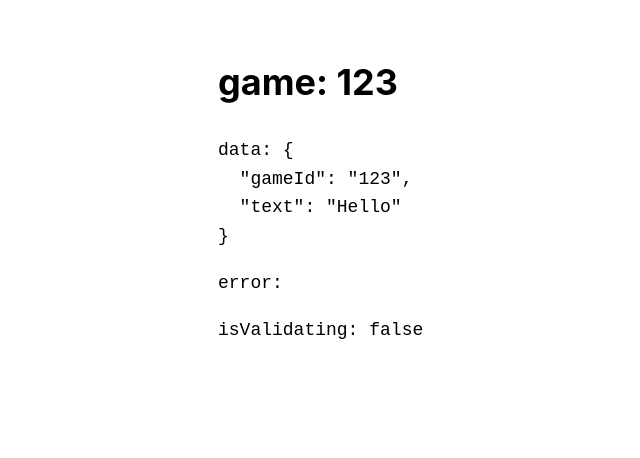
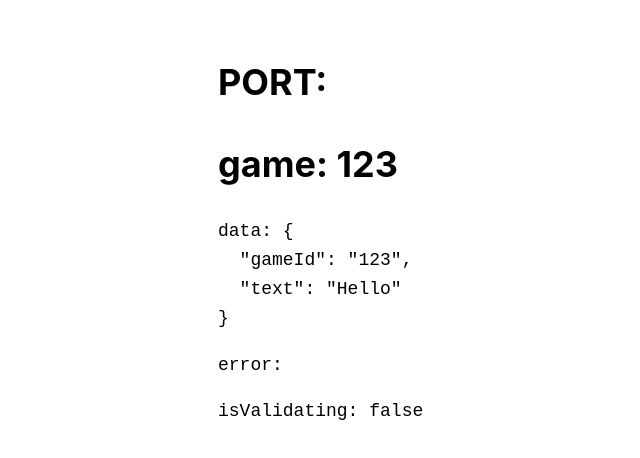
Before and after one commit to kevinrobinson/scribble-scrabble, a Next.js app: page /games/123 in a window 1280 px wide. Shown: the top 458 px of the page, without its empty margins (116-756 px from the left). Built offline with nearby package versions, Linux system fonts and the light colour scheme.

Commit message:
Fiddle with env

```diff
--- a/pages/api/games/[gameId].js
+++ b/pages/api/games/[gameId].js
@@ -1,5 +1,8 @@
+import getConfig from 'next/config'
+
 export default (req, res) => {
-  console.log('ooooooooh');
+  const {PORT} = getConfig().serverRuntimeConfig;
+  console.log('PORT', PORT);
   const {gameId} = req.query;
   res.status(200).json({
     gameId,
--- a/pages/games/[gameId].js
+++ b/pages/games/[gameId].js
@@ -1,11 +1,14 @@
+import getConfig from 'next/config'
 import Layout from '../../components/Layout';
 import {useMagic} from '../../hooks/useMagic';
 
 export default function Game({gameId}) {
   // const {data, error, isValidating, mutate} = useMagic(`/games/${gameId}/json`);
+  const {PORT} = getConfig().serverRuntimeConfig;
   const {data, error, isValidating, mutate} = useMagic(`/api/games/${gameId}`);
   return (
     <Layout>
+      <h1>PORT: {PORT}</h1>
       <h1>game: {gameId}</h1>
       <pre>data: {JSON.stringify(data, null, 2)}</pre>
       <pre>error: {JSON.stringify(error, null, 2)}</pre>
```
